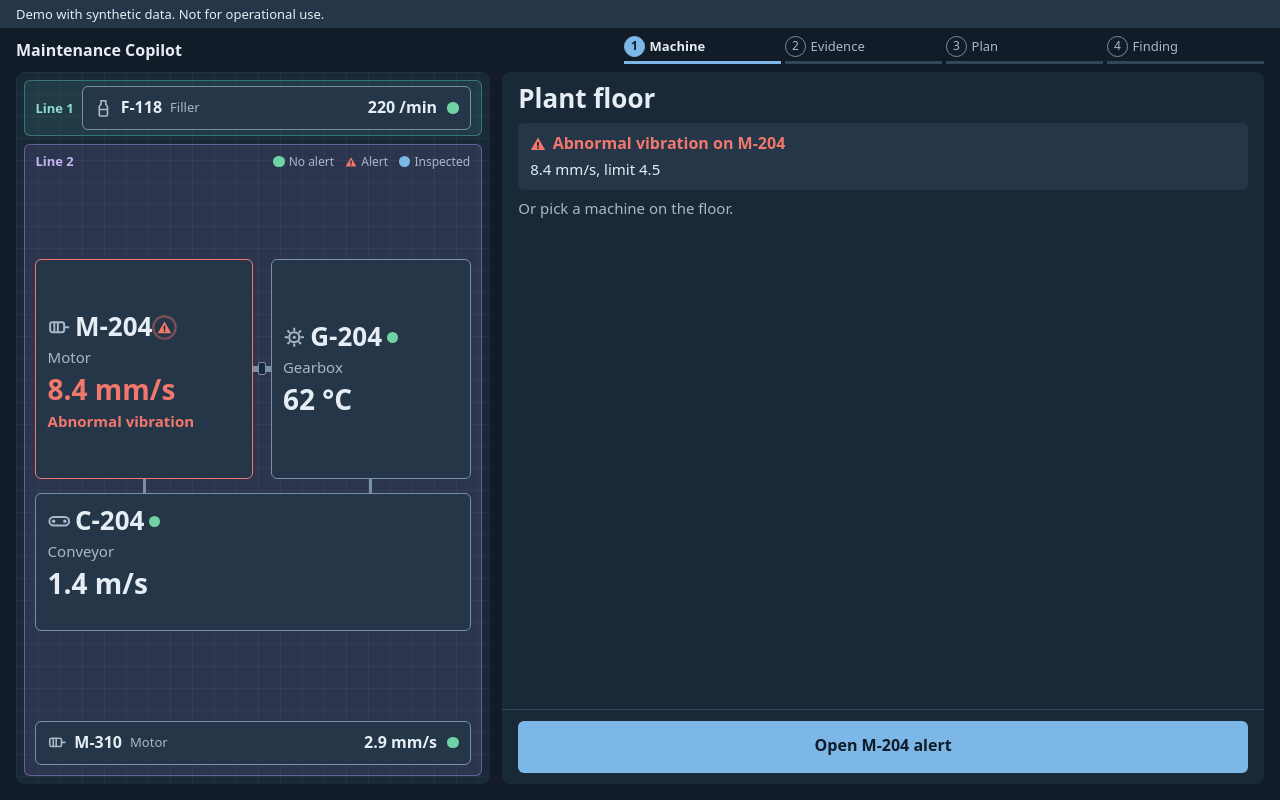
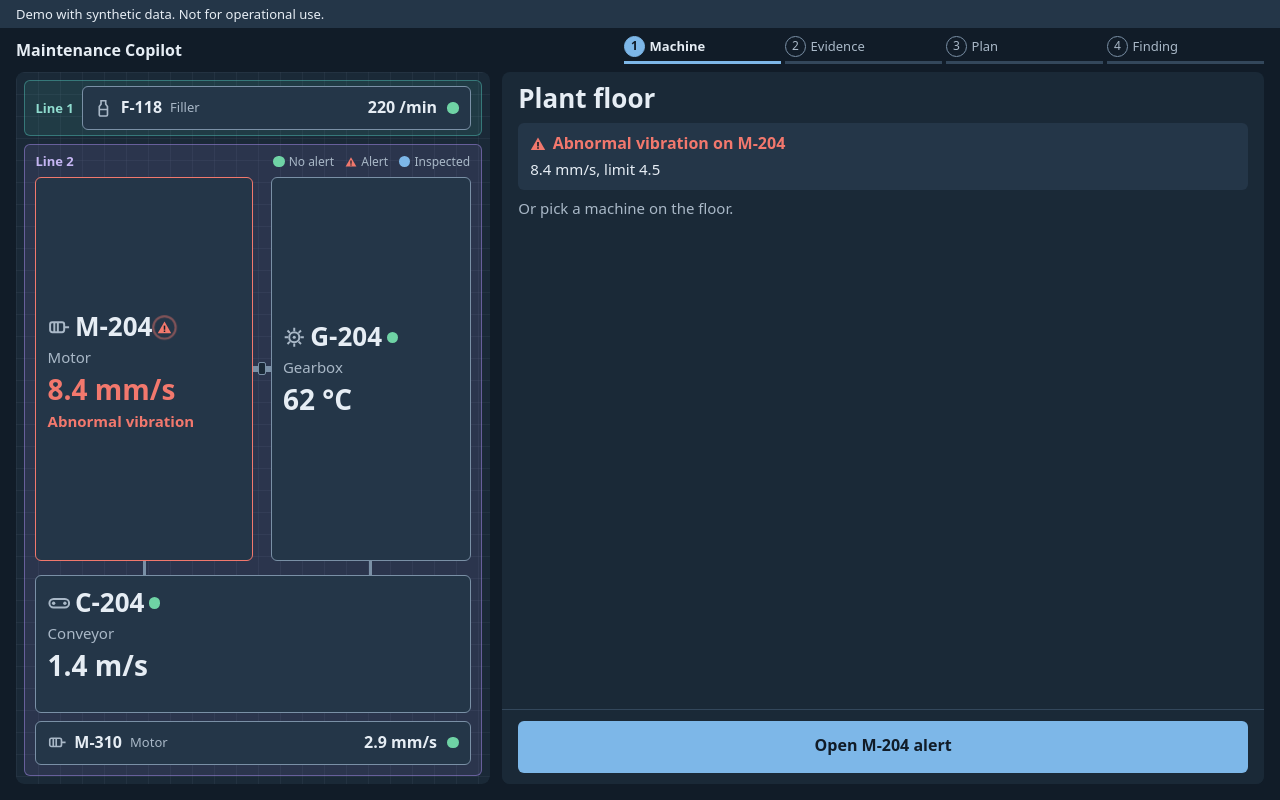
Before and after one commit to Dorbluv/Treedis-assignment, a React (Vite) app: page / in a window 1280 px wide. Built offline with nearby package versions, Linux system fonts and the light colour scheme.

Commit message:
Cap the drive cards at tablet width only
Co-Authored-By: Claude Opus 5.5 <noreply@anthropic.com>

```diff
--- a/src/styles.css
+++ b/src/styles.css
@@ -515,8 +515,7 @@ mark { padding: 0 0.2em; background: var(--raised); border-bottom: 2px solid var
   .zone:not(.zone-strip) { flex: 1 1 0; min-height: 0; }
   .zone:not(.zone-strip) > .machine-row { flex: none; }
   .assembly { flex: 1 1 0; gap: 0.9rem; min-height: 0; justify-content: center; }
-  /* Cards are capped so they do not stretch into tall empty boxes. */
-  .drive { flex: 0 1 220px; min-height: 0; max-height: 220px; }
+  .drive { flex: 1 1 0; min-height: 0; }
   .stem { bottom: -0.9rem; height: 0.9rem; }
   .belt { flex: none; min-height: 96px; }
   .belt-track { height: 16px; }
@@ -555,3 +554,8 @@ mark { padding: 0 0.2em; background: var(--raised); border-bottom: 2px solid var
   .action-bar { position: static; padding: 0; }
   .action-inner { padding: 0.7rem 1rem; }
 }
+
+/* Tablet only: the narrow column would stretch these cards into tall empty boxes. */
+@media (min-width: 768px) and (max-width: 1023.98px) {
+  .drive { flex: 0 1 220px; max-height: 220px; }
+}
```
